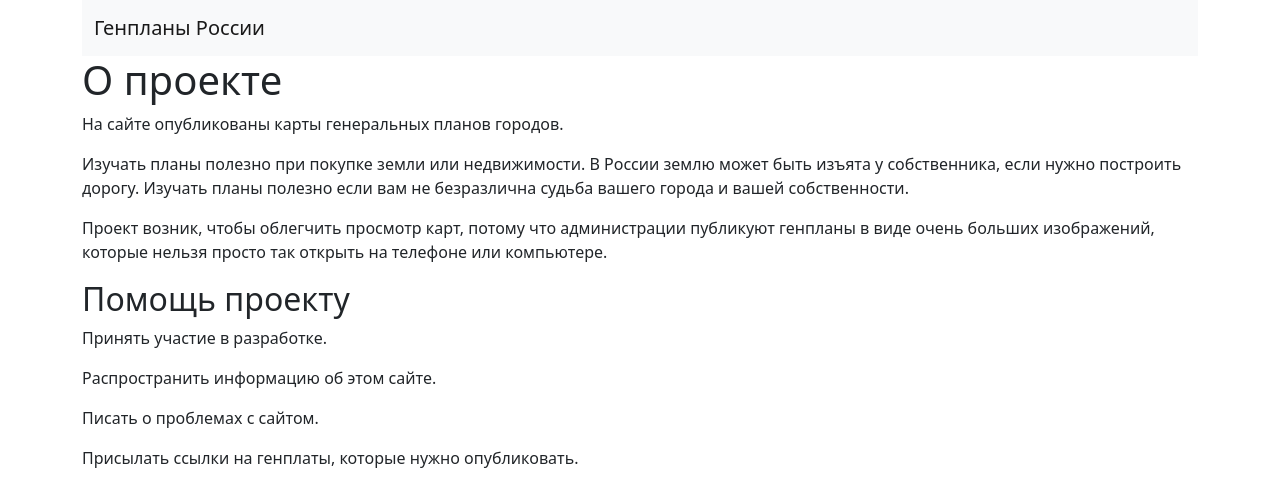
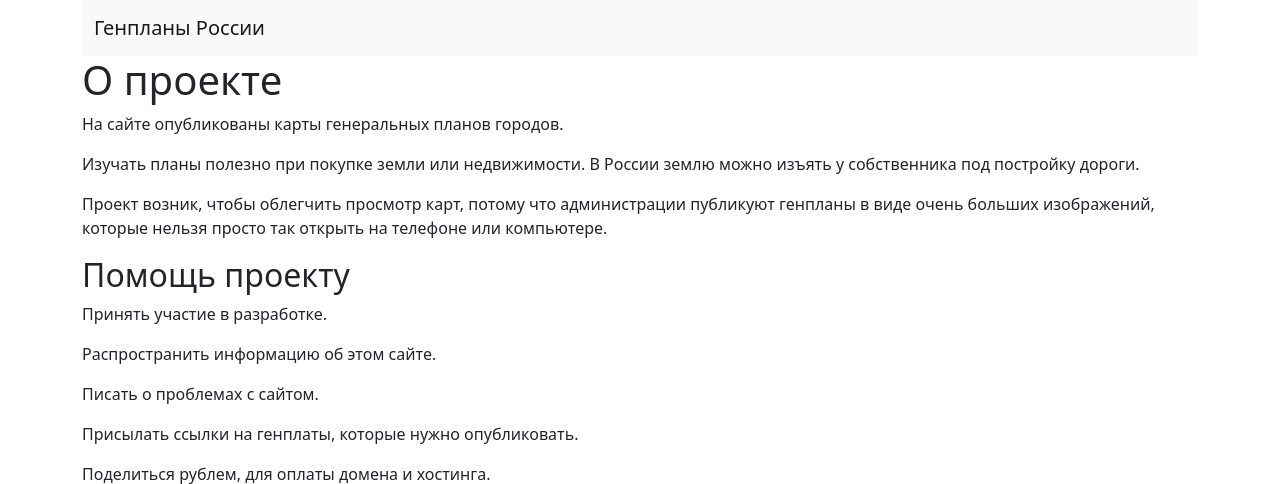
Before and after one commit to bravikov/genplan-maps, a Django app: page /about in a window 1280 px wide. Shown: the top 484 px of the page. Run offline with Django 3.2, Linux system fonts and the light colour scheme.

Commit message:
Поправил описание проекта

```diff
--- a/genplan/templates/about.html
+++ b/genplan/templates/about.html
@@ -17,9 +17,8 @@
         На сайте опубликованы карты генеральных планов городов.
     </p>
     <p>
-        Изучать планы полезно при покупке земли или недвижимости. В России землю может быть изъята у
-        собственника, если нужно построить дорогу. Изучать планы полезно если вам не безразлична судьба
-        вашего города и вашей собственности.
+        Изучать планы полезно при покупке земли или недвижимости. В России землю можно изъять у собственника
+        под постройку дороги.
     </p>
     <p>
         Проект возник, чтобы облегчить просмотр карт, потому что администрации публикуют генпланы в виде очень больших
```
